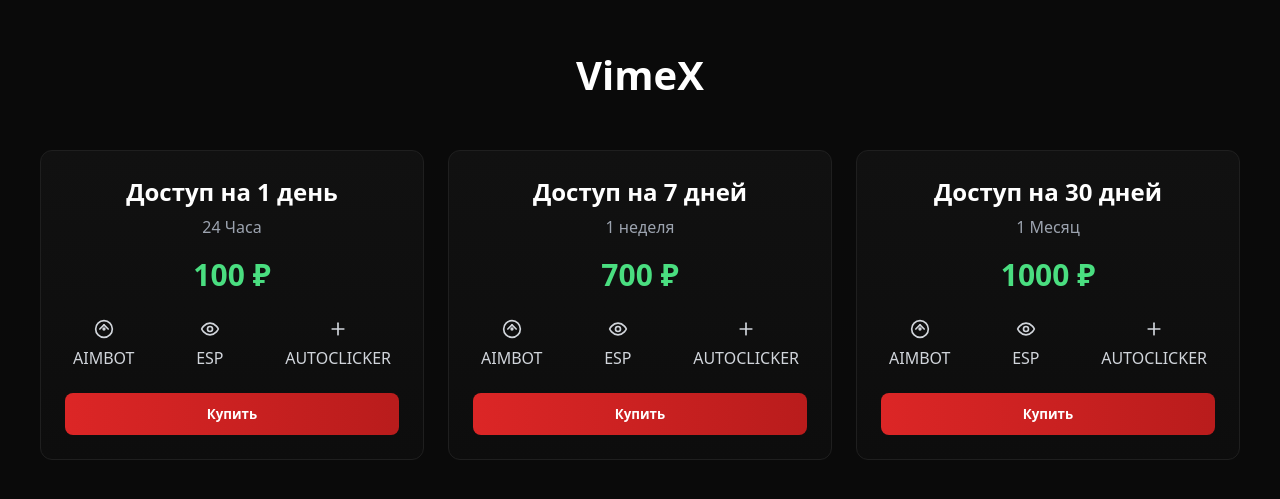
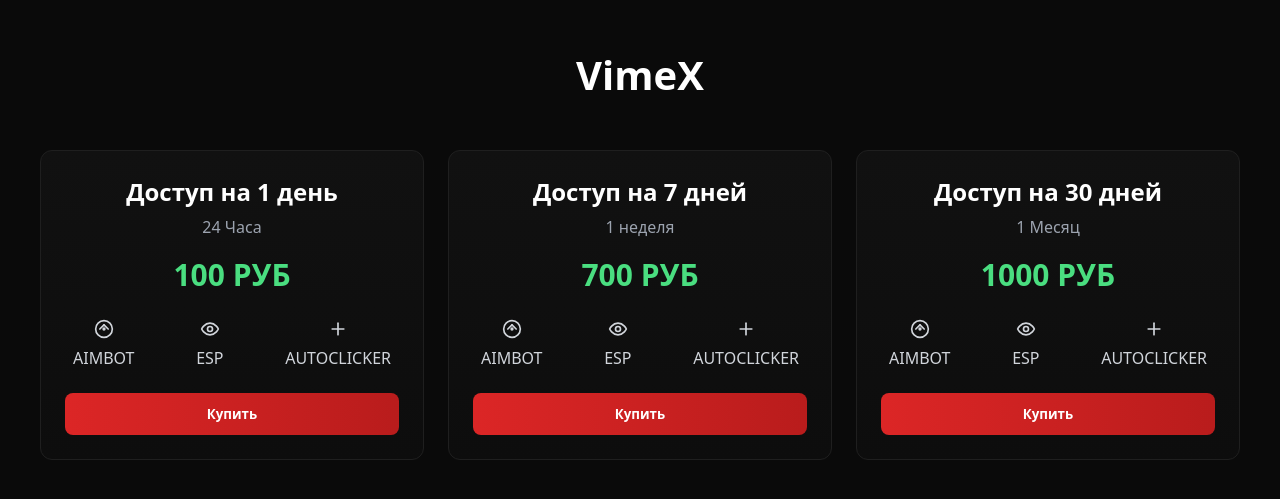
Before and after one commit to xkotuks/CM2, a React app: page index.html in a window 1280 px wide. Shown: the part 147-646 px from the top of the page. Built offline with nearby package versions, Linux system fonts and the light colour scheme.

Commit message:
Update index.html

```diff
--- a/index.html
+++ b/index.html
@@ -17,7 +17,7 @@
                         <h3>Доступ на 1 день</h3>
                         <p class="duration">24 Часа</p>
                         <div class="price">
-                            <span>100 ₽</span>
+                            <span>100 РУБ</span>
                         </div>
                     </div>
 
@@ -46,7 +46,7 @@
                         <h3>Доступ на 7 дней</h3>
                         <p class="duration">1 неделя</p>
                         <div class="price">
-                            <span>700 ₽</span>
+                            <span>700 РУБ</span>
                         </div>
                     </div>
 
@@ -75,7 +75,7 @@
                         <h3>Доступ на 30 дней</h3>
                         <p class="duration">1 Месяц</p>
                         <div class="price">
-                            <span>1000 ₽</span>
+                            <span>1000 РУБ</span>
                         </div>
                     </div>
 
```
